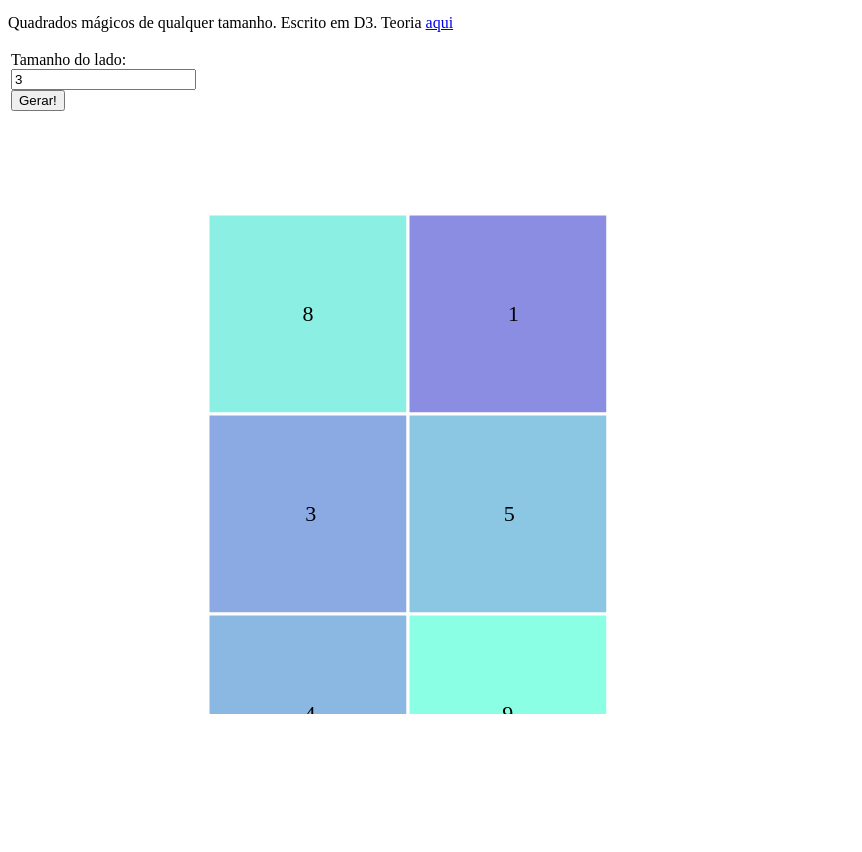
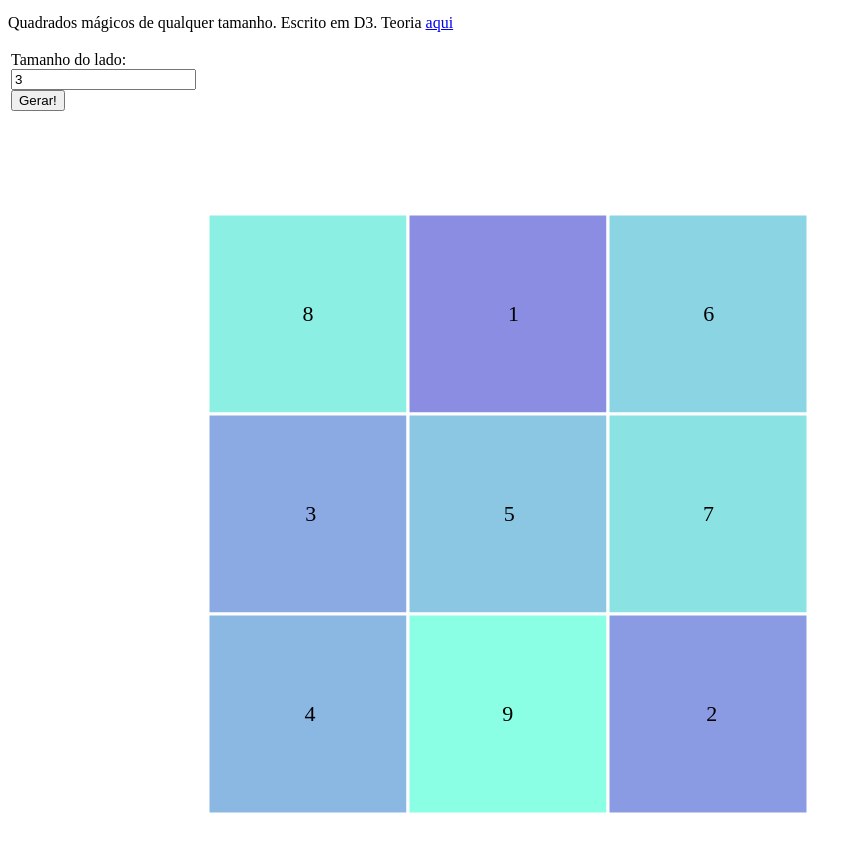
Before and after one commit to asgunzi/QuadradoMagicoD3, a plain HTML site: page index.html in a window 1280 px wide. Shown: the part 64-916 px from the top of the page, without its empty margins (0-862 px from the left). Before the commit the page ends 800 px from the top, so only its background shows below. Drawn offline with nearby package versions, Linux system fonts and the light colour scheme.

Commit message:
Update index.html

```diff
--- a/index.html
+++ b/index.html
@@ -38,8 +38,8 @@
 
         var svg = d3.select("body").append("svg");
 
-        var limX = 600;
-        var limY = 600;
+        var limX = 800;
+        var limY = 800;
 
         //Define dimensions of svg
         svg.attr("width", limX)
```
